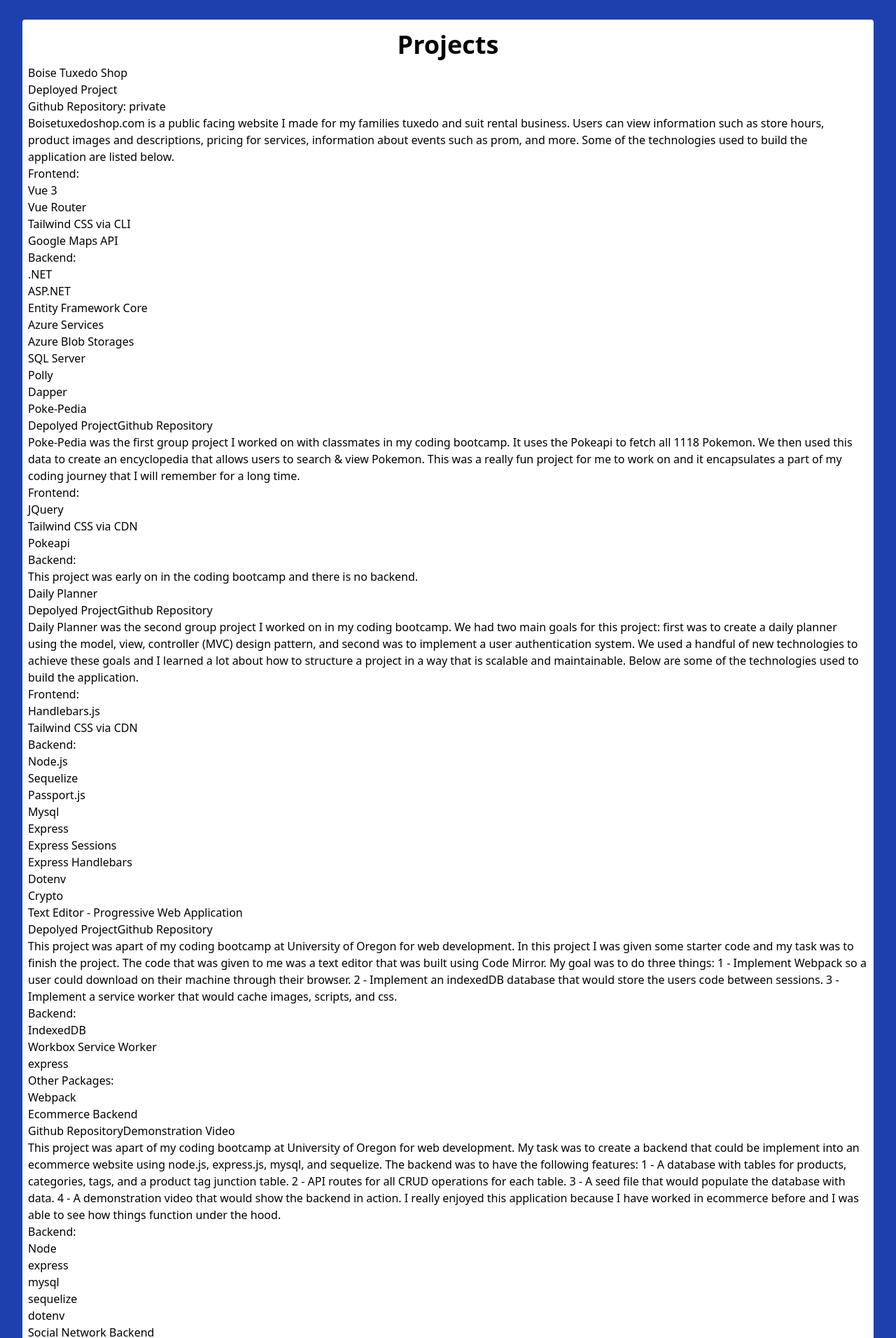
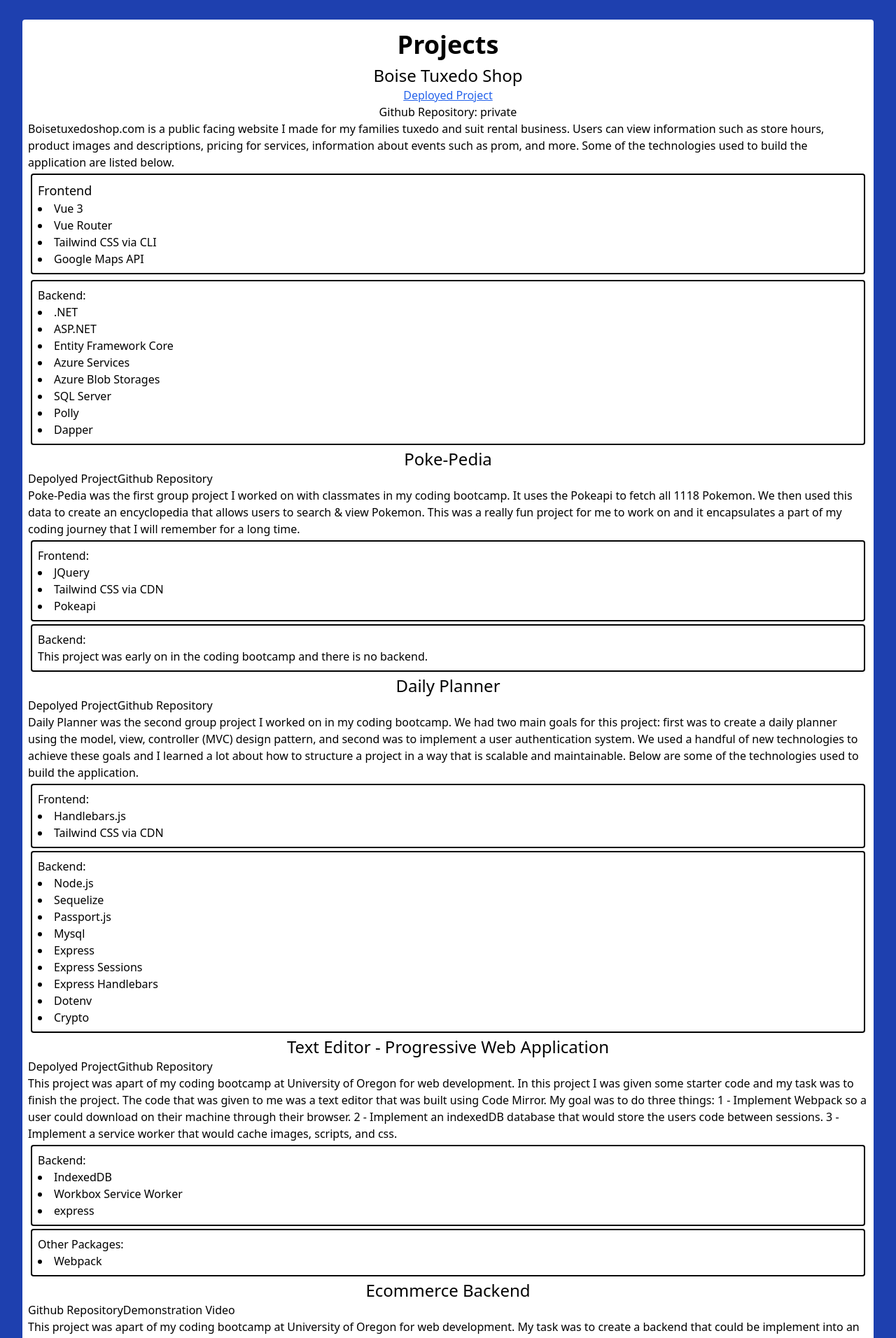
Before and after one commit to ChaseLee21/Portfolio, a React (Vite) app: page /projects in a window 1280 px wide. Shown: the part 60-1972 px from the top of the page at 70% size. Built offline with nearby package versions, Linux system fonts and the light colour scheme.

Commit message:
styling changes to project component

```diff
--- a/src/components/Projects.jsx
+++ b/src/components/Projects.jsx
@@ -3,22 +3,25 @@
         <main>
             <section className="bg-white rounded m-2 p-2 lg:m-4 xl:m-8">
                 <h2 className="font-bold text-xl md:text-2xl xl:text-4xl m-2 text-center">Projects</h2>
-                <article className="Project">
-                    <h3>Boise Tuxedo Shop</h3>
-                    <a href="https://www.boisetuxedoshop.com" target="_blank">Deployed Project</a>
-                    <p>Github Repository: private</p>
+                <article className="flex flex-col">
+                    <h3 className="text-center text-lg lg:text-2xl">Boise Tuxedo Shop</h3>
+                    <a className="text-center underline text-blue-600" href="https://www.boisetuxedoshop.com" target="_blank">Deployed Project</a>
+                    <p className="text-center">Github Repository: private</p>
                     <p>Boisetuxedoshop.com is a public facing website I made for my families tuxedo and suit rental business.
                     Users can view information such as store hours, product images and descriptions, pricing for services, information about events such as prom, and more.
                     Some of the technologies used to build the application are listed below.</p>
-                    <h4>Frontend:</h4>
-                    <ul>
+                    <div className="border-black rounded border-2 p-2 m-1">
+                        <h4 className="text-lg">Frontend</h4>
+                        <ul className="list-disc list-inside">
                             <li>Vue 3</li>
                             <li>Vue Router</li>
                             <li>Tailwind CSS via CLI</li>
                             <li>Google Maps API</li>
                         </ul>
+                    </div>
+                    <div className="border-black rounded border-2 p-2 m-1">
                         <h4>Backend:</h4>
-                    <ul>
+                        <ul className="list-disc list-inside">
                             <li>.NET</li>
                             <li>ASP.NET</li>
                             <li>Entity Framework Core</li>
@@ -28,39 +31,47 @@
                             <li>Polly</li>
                             <li>Dapper</li>
                         </ul>
+                    </div>
                 </article>
                 <article className="Project">
-                    <h3>Poke-Pedia</h3>
-                    <a href="https://shhutc18.github.io/Poke-Pedia/">Depolyed Project</a>
+                    <h3 className="text-center text-lg lg:text-2xl">Poke-Pedia</h3>
+                    <a className="text-center" href="https://shhutc18.github.io/Poke-Pedia/">Depolyed Project</a>
                     <a href="https://github.com/shhutc18/Poke-Pedia" target="_blank">Github Repository</a>
                     <p>Poke-Pedia was the first group project I worked on with classmates in my coding bootcamp.
                     It uses the <a href="https://pokeapi.co/" target="_blank">Pokeapi</a> to fetch all 1118 Pokemon.
                     We then used this data to create an encyclopedia that allows users to search & view Pokemon.
                     This was a really fun project for me to work on and it encapsulates a part of my coding journey that I will remember for a long time. </p>
+                    <div className="border-black rounded border-2 p-2 m-1">
                         <h4>Frontend:</h4>
-                    <ul>
+                        <ul className="list-disc list-inside">
                             <li>JQuery</li>
                             <li>Tailwind CSS via CDN</li>
                             <li>Pokeapi</li>
                         </ul>
+                    </div>
+                    <div className="border-black rounded border-2 p-2 m-1">
                         <h4>Backend:</h4>
                         <p>This project was early on in the coding bootcamp and there is no backend.</p>
+                    </div>
                 </article>
                 <article className="Project">
-                    <h3>Daily Planner</h3>
+                    <h3 className="text-center text-lg lg:text-2xl">Daily Planner</h3>
                     <a href="https://rocky-mountain-31745-6823d73c66a2.herokuapp.com/">Depolyed Project</a>
                     <a href="https://github.com/shhutc18/Daily-Planner" target="_blank">Github Repository</a>
                     <p>Daily Planner was the second group project I worked on in my coding bootcamp.
                     We had two main goals for this project: first was to create a daily planner using the model, view, controller (MVC) design pattern, and second was to implement a user authentication system.
                     We used a handful of new technologies to achieve these goals and I learned a lot about how to structure a project in a way that is scalable and maintainable.
                     Below are some of the technologies used to build the application.</p>
+                    <div className="border-black rounded border-2 p-2 m-1">
                         <h4>Frontend:</h4>
-                    <ul>
+                        <ul className="list-disc list-inside">
                             <li>Handlebars.js</li>
                             <li>Tailwind CSS via CDN</li>
                         </ul>
+                    </div>
+                    <div className="border-black rounded border-2 p-2 m-1">
                         <h4>Backend:</h4>
-                    <ul>
+                        <ul className="list-disc list-inside">
                             <li>Node.js</li>
                             <li>Sequelize</li>
                             <li>Passport.js</li>
@@ -71,9 +82,10 @@
                             <li>Dotenv</li>
                             <li>Crypto</li>
                         </ul>
+                    </div>
                 </article>
                 <article className="Project">
-                    <h3>Text Editor - Progressive Web Application</h3>
+                    <h3 className="text-center text-lg lg:text-2xl">Text Editor - Progressive Web Application</h3>
                     <a href="https://pwa-text-editor-x7hj.onrender.com/">Depolyed Project</a>
                     <a href="https://github.com/ChaseLee21/PWA-Text-Editor" target="_blank">Github Repository</a>
                     <p>This project was apart of my coding bootcamp at University of Oregon for web development.
@@ -84,19 +96,23 @@
                     2 - Implement an indexedDB database that would store the users code between sessions.
                     3 - Implement a service worker that would cache images, scripts, and css.
                     </p>
+                    <div className="border-black rounded border-2 p-2 m-1">
                         <h4>Backend:</h4>
-                    <ul>
+                        <ul className="list-disc list-inside">
                             <li>IndexedDB</li>
                             <li>Workbox Service Worker</li>
                             <li>express</li>
                         </ul>
+                    </div>
+                    <div className="border-black rounded border-2 p-2 m-1">
                         <h4>Other Packages:</h4>
-                    <ul>
+                        <ul className="list-disc list-inside">
                             <li>Webpack</li>
                         </ul>
+                    </div>
                 </article>
                 <article className="Project">
-                    <h3>Ecommerce Backend</h3>
+                    <h3 className="text-center text-lg lg:text-2xl">Ecommerce Backend</h3>
                     <a href="https://github.com/ChaseLee21/Ecommerce-Backend" target="_blank">Github Repository</a>
                     <a href="https://drive.google.com/file/d/1PLICnX2UrKDw8F4uEQRnvIrsyHUJIJWK/view?pli=1" target="_blank">Demonstration Video</a>
                     <p>This project was apart of my coding bootcamp at University of Oregon for web development.
@@ -108,17 +124,19 @@
                     4 - A demonstration video that would show the backend in action.
                     I really enjoyed this application because I have worked in ecommerce before and I was able to see how things function under the hood.
                     </p>
+                    <div className="border-black rounded border-2 p-2 m-1">
                         <h4>Backend:</h4>
-                    <ul>
+                        <ul className="list-disc list-inside">
                             <li>Node</li>
                             <li>express</li>
                             <li>mysql</li>
                             <li>sequelize</li>
                             <li>dotenv</li>
                         </ul>
+                    </div>
                 </article>
                 <article className="Project">
-                    <h3>Social Network Backend</h3>
+                    <h3 className="text-center text-lg lg:text-2xl">Social Network Backend</h3>
                     <a href="https://github.com/ChaseLee21/Social-Network-Api" target="_blank">Github Repository</a>
                     <a href="https://drive.google.com/file/d/1P5P0UGtThCpoft0UOY2Y5RlqbxU0FLaX/view" target="_blank">Demonstration Video</a>
                     <p>
@@ -131,12 +149,14 @@
                     4 - A demonstration video that would show the backend in action.
                     This was the first project where I used mongoose to interact with a mongoDB database.
                     </p>
+                    <div className="border-black rounded border-2 p-2 m-1">
                         <h4>Backend:</h4>
-                    <ul>
+                        <ul className="list-disc list-inside">
                             <li>Node</li>
                             <li>express</li>
                             <li>mongoose</li>
                         </ul>
+                    </div>
                 </article>
             </section>
         </main>
```
Lines whose indentation alone changed are shown as unchanged.
